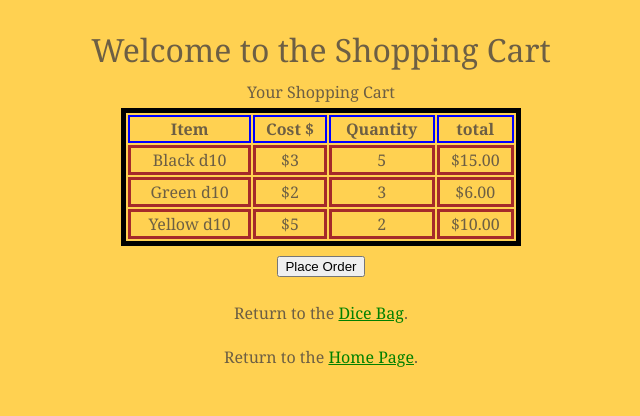
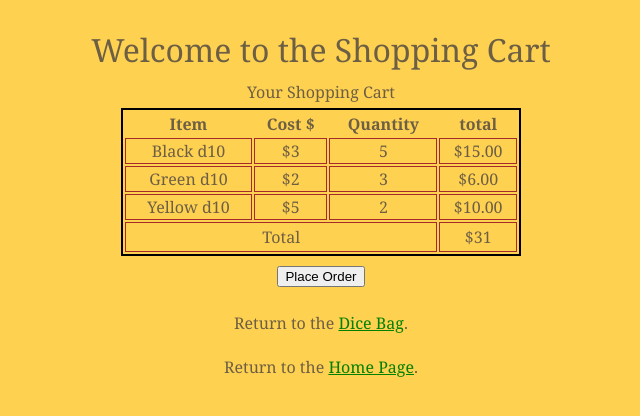
Before and after one commit to franco-ortega/lab-06-dice-shop, a plain HTML site: page cart/index.html in a window 1280 px wide. Shown: the whole page, without its empty margins (319-959 px from the left). Drawn offline with Linux system fonts and the light colour scheme.

Commit message:
add second Step 6, which is really Step 8: Add Order Total to Table

```diff
--- a/cart/cart.css
+++ b/cart/cart.css
@@ -5,12 +5,11 @@ body {
 table {
     width: 400px;
     margin: 5px;
-    border: 5px solid black;
+    border: 2px solid black;
 }
 
 th {
     text-align: center;
-    border: 2px solid blue;
 }
 
 tr {
@@ -19,12 +18,11 @@ tr {
 }
 
 td {
-    border: 3px solid brown;
+    border: 1px solid brown;
 }
 
 tfoot {
     height: 30px;
-    border: 2px solid black;
 }
 
 button {
--- a/cart/cart.js
+++ b/cart/cart.js
@@ -1,5 +1,3 @@
-import { renderLineItems } from './render-line-items.js';
-
 export const myCart = [
     {
         id: 'black d10',
@@ -14,7 +12,3 @@ export const myCart = [
         quantity: 2
     }
 ];
-
-
-
-//try adding all the .js files to all the index.html files to see if that fixes the test
--- a/cart/cart2.js
+++ b/cart/cart2.js
@@ -1,5 +1,7 @@
+import { dice } from '../products/dice.js';
 import { myCart } from './cart.js';
 import { renderLineItems } from './render-line-items.js';
+import { calcOrderTotal } from '../utils.js';
 
 const table = document.querySelector('tbody');
 
@@ -10,3 +12,8 @@ for (let i = 0; i < myCart.length; i++) {
 
     table.appendChild(tr)
 }
+
+const tdCartTotal = document.querySelector('.cart-total');
+const orderTotal = calcOrderTotal(myCart, dice);
+
+tdCartTotal.textContent = `$${orderTotal}`;
--- a/cart/index.html
+++ b/cart/index.html
@@ -3,8 +3,10 @@
 <head>
     <meta charset="UTF-8">
     <meta name="viewport" content="width=device-width, initial-scale=1.0">
-<!--    <link rel="stylesheet" href="../styles/reset.css">
--->    <link rel="stylesheet" href="../styles/main.css">
+<!--
+    <link rel="stylesheet" href="../styles/reset.css">
+-->
+<link rel="stylesheet" href="../styles/main.css">
     <link rel="stylesheet" href="../products/products.css">
     <link rel="stylesheet" href="cart.css">
 
@@ -31,6 +33,10 @@
             <tbody class="shopping-cart">
 
             </tbody>
+            <tfoot>
+                <td colspan="3">Total</td>
+                <td colspan="1  " class="cart-total"></td>
+            </tfoot>
         </table>
 
         <button>Place Order</button>
@@ -40,31 +46,7 @@
         <br><br>
         Return to the <a href="../">Home Page</a>.
     </footer>
-    <script type="module" src="./cart.js"></script>
     <script type="module" src="./cart2.js"></script>
-    <script type="module" src="../utils.js"></script>
 
-
-    <script type="module" src="../products/dice.js"></script>
-<!--
-    <script type="module" src="../products/products.js"></script>
--->
-</body>
-
+    </body>
 </html>
-
-<!--
-            <tfoot>
-                <td colspan="3">Total</td>
-                <td colspan="1  ">$6</td>
-            </tfoot>
-
-
-            <tr>
-                <td>Green d10</td>
-                <td>$2</td>
-                <td>3</td>
-                <td>$6</td>
-            </tr>
-
--->
--- a/cart/render-line-items.js
+++ b/cart/render-line-items.js
@@ -1,4 +1,3 @@
-import { myCart } from './cart.js';
 import { dice } from '../products/dice.js';
 import { findById, calcLineItem } from '../utils.js';
 
--- a/utils.js
+++ b/utils.js
@@ -62,17 +62,13 @@ export function calcOrderTotal(cartArray, diceArray) {
     let accumulator = 0;
 
     for (let i = 0; i < cartArray.length; i++) {
-        const item = cartArray[i];
+        const theDice = cartArray[i];
 
-        const trueItem = findById(diceArray, item.id);
+        const trueDice = findById(diceArray, theDice.id);
 
-        const subtotal = trueItem.price * item.quantity;
+        const grandTotal = trueDice.price * theDice.quantity;
 
-        accumulator = accumulator + subtotal;
-console.log(accumulator);
-
+        accumulator = accumulator + grandTotal;
     }
-console.log(accumulator);
-    return 10;
-
+    return accumulator
 }
```
Also changed, not shown: test/utils.test.js (+0 -3 lines), products/index.html (indentation only).
